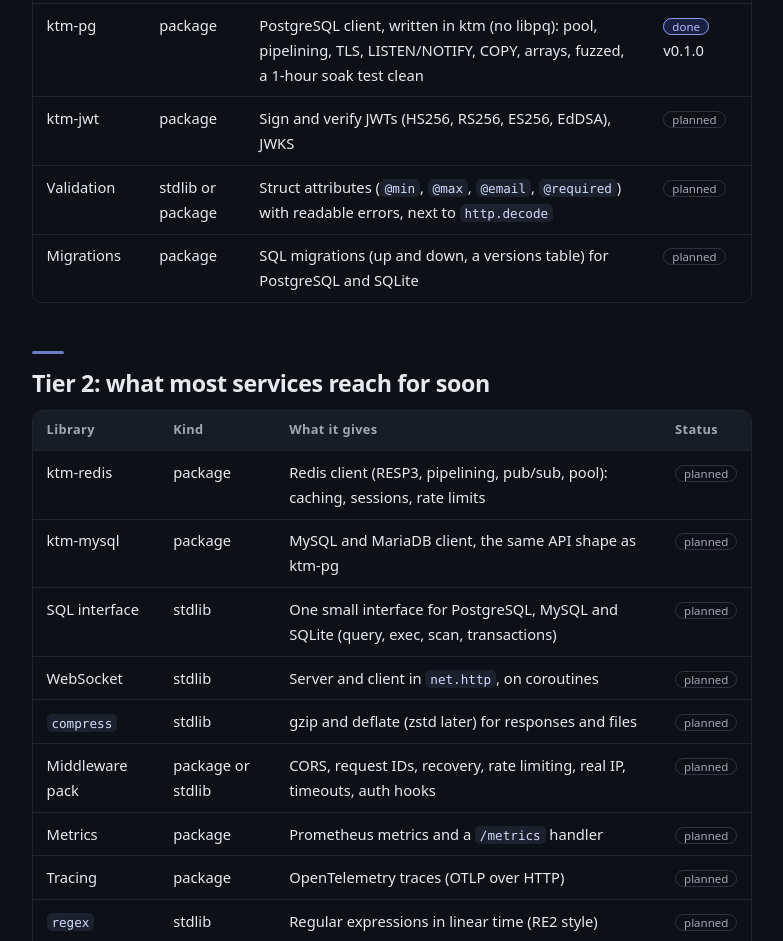
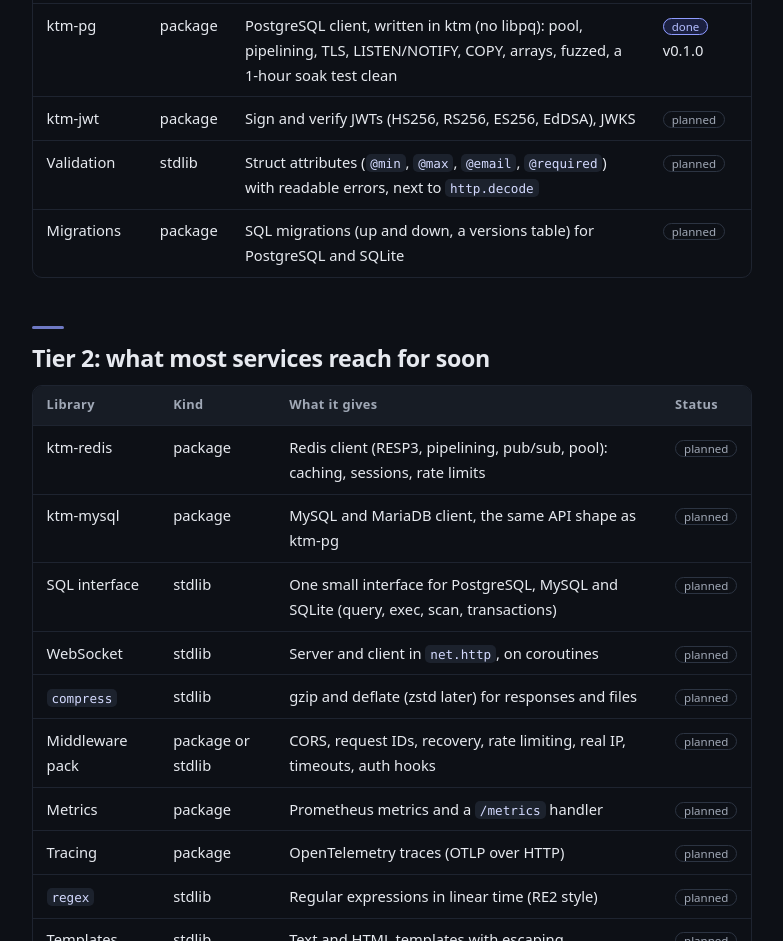
Before and after one commit to ozzenerol/ktm-lang, a plain HTML site: page docs/roadmap.html in a window 1280 px wide. Shown: the part 2023-2964 px from the top of the page, without its empty margins (272-1055 px from the left). Drawn offline with Linux system fonts and the light colour scheme.

Commit message:
docs: roadmap: validation goes in the stdlib

```diff
--- a/docs/roadmap.html
+++ b/docs/roadmap.html
@@ -97,7 +97,7 @@
   <tr><td><code>config</code></td><td>stdlib</td><td>Environment variables and <code>.env</code> into a struct (<code>@env</code>, <code>@required</code>)</td><td><span class="tag done">done</span> rc/0.20.0</td></tr>
   <tr><td>ktm-pg</td><td>package</td><td>PostgreSQL client, written in ktm (no libpq): pool, pipelining, TLS, LISTEN/NOTIFY, COPY, arrays, fuzzed, a 1-hour soak test clean</td><td><span class="tag done">done</span> v0.1.0</td></tr>
   <tr><td>ktm-jwt</td><td>package</td><td>Sign and verify JWTs (HS256, RS256, ES256, EdDSA), JWKS</td><td><span class="tag">planned</span></td></tr>
-  <tr><td>Validation</td><td>stdlib or package</td><td>Struct attributes (<code>@min</code>, <code>@max</code>, <code>@email</code>, <code>@required</code>) with readable errors, next to <code>http.decode</code></td><td><span class="tag">planned</span></td></tr>
+  <tr><td>Validation</td><td>stdlib</td><td>Struct attributes (<code>@min</code>, <code>@max</code>, <code>@email</code>, <code>@required</code>) with readable errors, next to <code>http.decode</code></td><td><span class="tag">planned</span></td></tr>
   <tr><td>Migrations</td><td>package</td><td>SQL migrations (up and down, a versions table) for PostgreSQL and SQLite</td><td><span class="tag">planned</span></td></tr>
 </table></div>
 
```
Also changed, not shown: docs/pages/roadmap.html (+1 -1 lines).
